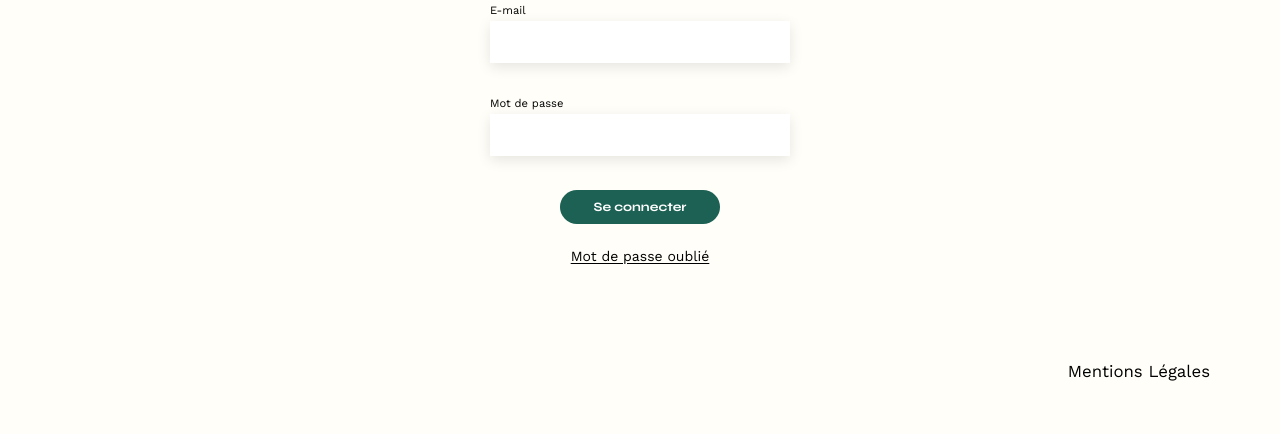
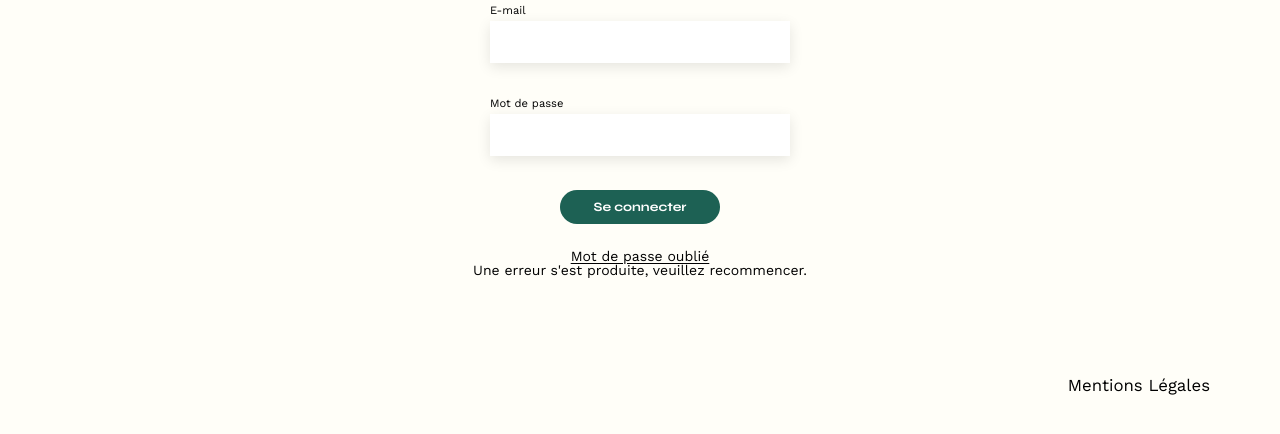
Before and after one commit to AlexDDevv/P6-Portefolio-Sophie-Bluel, a plain HTML site: page FrontEnd/login.html in a window 1280 px wide. Shown: the part 298-732 px from the top of the page. Drawn offline with nearby package versions, Linux system fonts and the light colour scheme.

Commit message:
Ajout d'un message d'erreur en cas d'echec de co

```diff
--- a/FrontEnd/login.html
+++ b/FrontEnd/login.html
@@ -43,6 +43,7 @@
 			<button type="submit" id="inputSubLog">Se connecter</button>
 		</form>
 		<a href="#" id="mdpOublie">Mot de passe oublié</a>
+		<p class="erreur-connexion">Une erreur s'est produite, veuillez recommencer.</p>
 	</section>
 
 	<footer>
```
